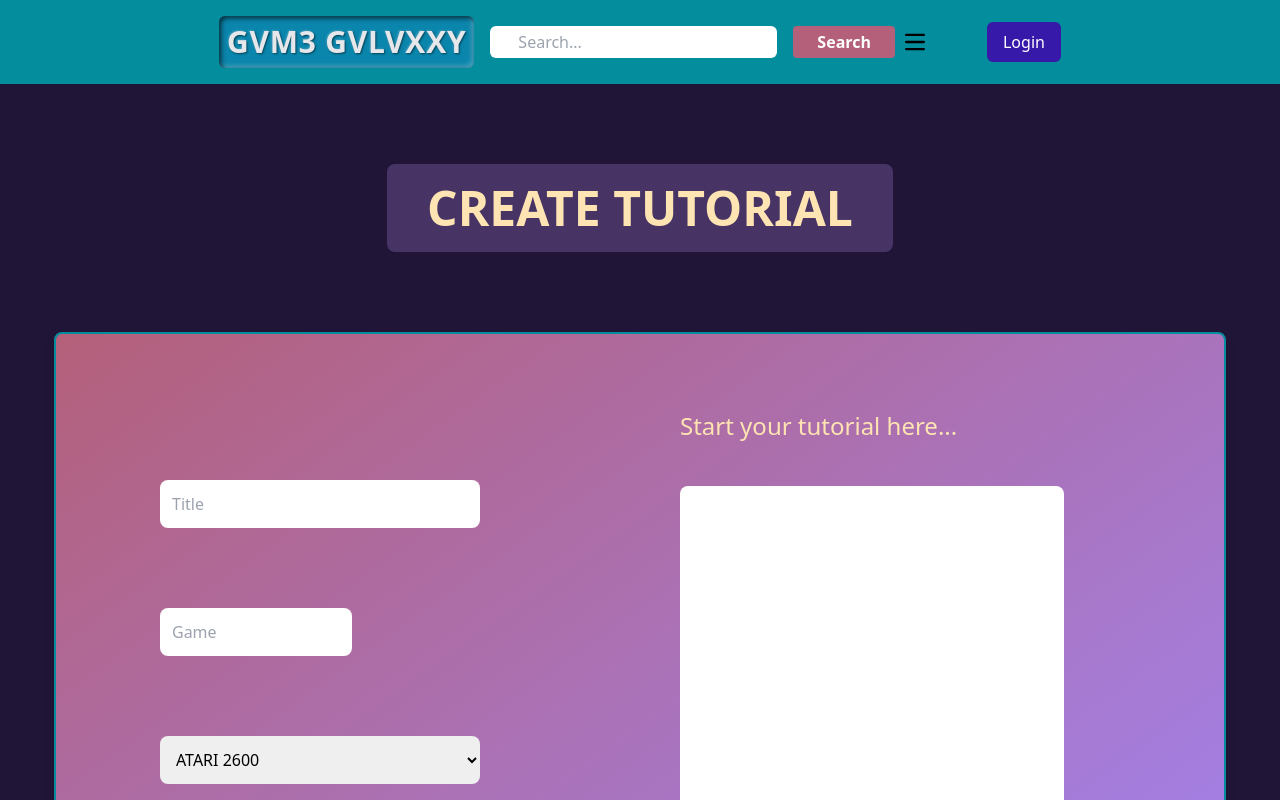
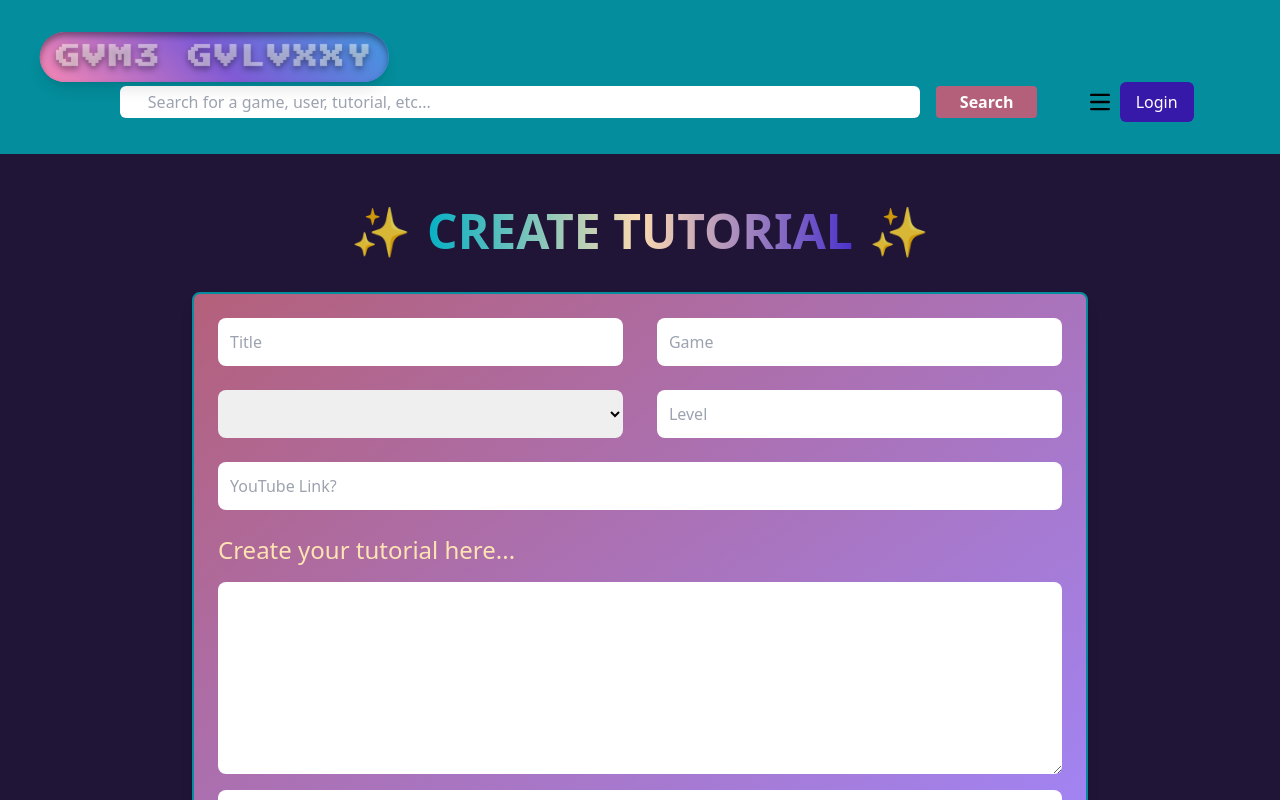
Before and after one commit to TheKyleKirby/GAME-GALAXXY, a React (Vite) app in the folder client/: page /createtutorial in a window 1280 px wide. Shown: the top 800 px of the page. Built offline with nearby package versions, Linux system fonts and the light colour scheme.

Commit message:
more ui polishing and getting pesky scrolling behavior fixed up on various pages

```diff
--- a/client/index.html
+++ b/client/index.html
@@ -3,6 +3,7 @@
   <head>
     <meta charset="UTF-8" />
     <meta name="viewport" content="width=device-width, initial-scale=1.0" />
+    <link href="https://fonts.googleapis.com/css2?family=Press+Start+2P&display=swap" rel="stylesheet">
     <link rel="stylesheet" href="./src/index.css">
     <link href="https://cdn.jsdelivr.net/npm/tailwindcss@2.2.19/dist/tailwind.min.css" rel="stylesheet">
     <title>Game Galaxxy</title>
--- a/client/src/App.jsx
+++ b/client/src/App.jsx
@@ -1,34 +1,32 @@
-import { Routes, Route } from 'react-router-dom'
-import Navbar from './components/Navbar'
-import Homepage from './pages/Homepage'
-import Footer from './components/Footer'
-import Profile from './pages/Profile'
-import Tutorial from './pages/Tutorial'
-import Results from './pages/Results'
-import Blog from './pages/Blog'
-import NotFound from './pages/NotFound'
-import CreateTutorial from './pages/CreateTutorial'
-
-
-
+import { Routes, Route } from 'react-router-dom';
+import Navbar from './components/Navbar';
+import Homepage from './pages/Homepage';
+import Footer from './components/Footer';
+import Profile from './pages/Profile';
+import Tutorial from './pages/Tutorial';
+import Results from './pages/Results';
+import Blog from './pages/Blog';
+import NotFound from './pages/NotFound';
+import CreateTutorial from './pages/CreateTutorial';
 
 const App = () => {
-    return (
-        <>
-            <Navbar />
-                <Routes>
-                    <Route path='/' element={<Homepage />} />
-                    <Route path='/profile' element={<Profile />} />
-                    <Route path='/tutorial/:id' element={<Tutorial />} />
-                    <Route path='/results' element={<Results />} />
-                    <Route path='/blog' element={<Blog />} />
-                    <Route path='/createtutorial' element={<CreateTutorial />} />
-                    <Route path='*' element={<NotFound />} />
-                </Routes>
-            <Footer />
-        </>
+  return (
+    <div className="flex flex-col min-h-screen">
+      <Navbar />
+      <main className="flex-grow">
+        <Routes>
+          <Route path="/" element={<Homepage />} />
+          <Route path="/profile" element={<Profile />} />
+          <Route path="/tutorial/:id" element={<Tutorial />} />
+          <Route path="/results" element={<Results />} />
+          <Route path="/blog" element={<Blog />} />
+          <Route path="/createtutorial" element={<CreateTutorial />} />
+          <Route path="*" element={<NotFound />} />
+        </Routes>
+      </main>
+      <Footer />
+    </div>
+  );
+};
 
-    )
-}
-
-export default App
+export default App;
--- a/client/src/components/Navbar.jsx
+++ b/client/src/components/Navbar.jsx
@@ -1,8 +1,8 @@
 // eslint-disable-next-line no-unused-vars
 import React, { useState, useEffect } from 'react';
-import { Link, useLocation } from 'react-router-dom'
-import SignUpModal from './SignupModal'
-import SearchBar from './SearchBar'
+import { Link, useLocation } from 'react-router-dom';
+import SignUpModal from './SignupModal';
+import SearchBar from './SearchBar';
 import { useMutation } from '@apollo/client';
 import { LOG_IN } from '../utils/mutations';
 import Auth from '../utils/auth';
@@ -11,30 +11,36 @@ const Navbar = () => {
     const [isMenuOpen, setIsMenuOpen] = useState(false);
     const [isLoginModalOpen, setIsLoginModalOpen] = useState(false);
     const [isSignUpModalOpen, setIsSignUpModalOpen] = useState(false);
-    const location = useLocation()
+    const location = useLocation();
 
-    const [isLoggedIn, setIsLoggedIn] = useState(false)
+    const [isLoggedIn, setIsLoggedIn] = useState(false);
 
+    // Check if the user is logged in on initial render
     useEffect(() => {
         setIsLoggedIn(Auth.loggedIn());
     }, []);
 
+    // Toggle the state for the mobile menu
     const toggleMenu = () => {
         setIsMenuOpen(!isMenuOpen);
     };
 
+    // Toggle the state for the login modal
     const toggleLoginModal = () => {
         setIsLoginModalOpen(!isLoginModalOpen);
     };
 
+    // Toggle the state for the signup modal
     const toggleSignUpModal = () => {
         setIsSignUpModalOpen(!isSignUpModalOpen);
     };
 
+    // Close the mobile menu when navigating to a new location
     useEffect(() => {
         setIsMenuOpen(false);
     }, [location]);
 
+    // State for form inputs
     const [formState, setFormState] = useState({
         username: '',
         password: '',
@@ -42,6 +48,7 @@ const Navbar = () => {
 
     const [login] = useMutation(LOG_IN);
 
+    // Handle input changes
     const handleChange = (event) => {
         const { name, value } = event.target;
 
@@ -51,9 +58,7 @@ const Navbar = () => {
         });
     };
 
-    useEffect(() => {
-    }, [isLoggedIn]);
-
+    // Handle form submission for login
     const handleFormSubmit = async (event) => {
         event.preventDefault();
 
@@ -63,69 +68,100 @@ const Navbar = () => {
             });
 
             Auth.login(data.login.token);
-
-            setIsLoggedIn(true)
+            setIsLoggedIn(true);
 
         } catch (e) {
             console.error(e);
         }
     };
 
+    // Handle logout
     const logout = (event) => {
         event.preventDefault();
         Auth.logout();
-        setIsLoggedIn(false)
-
+        setIsLoggedIn(false);
     };
 
     return (
         <>
-            <nav className="border-gray-200  bg-tealBlue-dark flex flex-col items-center md:flex-wrap">
-                <div className="flex flex-wrap items-center justify-center md:justify-between mx-2 p-4">
-
+            <nav className="sticky top-0 z-50 border-gray-200 bg-tealBlue-dark flex flex-col md:flex-row md:flex-wrap md:justify-between w-full p-4">
+            <div className="flex flex-wrap items-center justify-between mx-2 p-4 w-full" style={{ width: "95%" }}>
+                    {/* Logo Section */}
                      <Link to="/" className="flex items-center space-x-3 rtl:space-x-reverse">
+    <div
+        className="self-center px-4 py-2 rounded-full shadow-lg transform hover:scale-105 transition-all duration-300 ease-in-out relative"
+        style={{
+            background: 'linear-gradient(45deg, #F687B3, #805AD5, #4299E1)',
+            borderRadius: '9999px',
+            padding: '8px 16px',
+        }}
+    >
         <span
-                        className="self-center text-3xl font-bold tracking-wide px-2"
+            className="text-2xl font-bold tracking-wide"
             style={{
-                            color: '#E5E7EB',
-                            textShadow: '1px 1px 2px rgba(0, 0, 0, 0.5), -1px -1px 2px rgba(255, 255, 255, 0.2)',
-                            boxShadow: 'inset 2px 2px 5px rgba(0, 0, 0, 0.7), inset -2px -2px 5px rgba(255, 255, 255, 0.3)',
-                            background: 'rgba(37, 99, 235, 0.2)',
-                            borderRadius: '0.375rem',
-                            padding: '0.5rem',
+                letterSpacing: '0.1em',
+                color: 'transparent',
+                backgroundClip: 'text',
+                WebkitBackgroundClip: 'text',
+                backgroundImage: 'linear-gradient(45deg, #F687B3, #805AD5, #4299E1)',
+                textShadow: '0px 1px 1px rgba(255, 255, 255, 0.5), 0px 4px 6px rgba(0, 0, 0, 0.4)',
+                fontFamily: '"Press Start 2P", cursive', // Pixel font style
+                position: 'relative',
+                zIndex: 1,
             }}
         >
             GVM3 GVLVXXY
         </span>
+        <span
+            style={{
+                position: 'absolute',
+                top: '50%',
+                left: '50%',
+                transform: 'translate(-50%, -50%)',
+                width: '100%',
+                height: '100%',
+                background: 'linear-gradient(45deg, #F687B3, #805AD5, #4299E1)',
+                borderRadius: '9999px',
+                boxShadow: 'inset 0px 4px 6px rgba(0, 0, 0, 0.4)',
+                zIndex: 0,
+            }}
+        ></span>
+    </div>
 </Link>
 
 
+                    {/* Search Bar and Mobile Menu Toggle */}
+                    <div className="flex-grow flex items-center justify-center md:justify-between space-x-4 mt-4 md:mt-0">
                         <SearchBar />
-                    <div className="flex flex-col md:flex-row items-center space-y-2 md:space-y-0 md:space-x-4">
                         <button
                 onClick={toggleMenu}
                 type="button"
-                        className="inline-flex items-center justify-center p-1 w-10 h-10 text-sm rounded-lg hover:bg-gray-100 focus:outline-none focus:ring-2 focus:ring-gray-200 dark:text-royalBlurp-dark mr-9"
+                className="inline-flex items-center justify-center p-1 w-10 h-10 text-sm rounded-lg hover:bg-gray-100 focus:outline-none focus:ring-2 focus:ring-gray-200 dark:text-royalBlurp-dark"
                 aria-controls="navbar-hamburger"
                 aria-expanded={isMenuOpen}
             >
                 <span className="sr-only">Open main menu</span>
-                        <svg className="w-5 h-5" aria-hidden="true" xmlns="http://www.w3.org/2000/svg" fill="none" viewBox="0 0 17 14">
+                <svg className="w-5 h-5" xmlns="http://www.w3.org/2000/svg" fill="none" viewBox="0 0 17 14">
                     <path stroke="currentColor" strokeLinecap="round" strokeLinejoin="round" strokeWidth="2" d="M1 1h15M1 7h15M1 13h15" />
                 </svg>
             </button>
+        </div>
 
-                    {isLoggedIn ?
+                    {/* Login/Logout Button */}
+                    <div className="flex space-x-4 mt-4 md:mt-0">
+            {isLoggedIn ? (
                 <button className="text-white bg-royalBlurp-dark px-4 py-2 rounded-md" onClick={logout}>Logout</button>
-                        :
-                        <button onClick={toggleLoginModal} className=" text-white bg-royalBlurp-dark px-4 py-2 rounded-md">Login</button>
-                    }
+            ) : (
+                <button onClick={toggleLoginModal} className="text-white bg-royalBlurp-dark px-4 py-2 rounded-md">Login</button>
+            )}
         </div>
-                {/* transitions & ease-in-out for smooth drop down? */}
-                <div className={`${isMenuOpen ? 'block' : 'hidden'} w-full`} id="navbar-hamburger">
-                    <ul className="flex flex-col font-medium mt-4 rounded-lg bg-tealBlue-dark dark:border-royalBlurp-dark">
+    </div>
+
+                {/* Mobile Menu */}
+                <div className={`${isMenuOpen ? 'block' : 'hidden'} absolute top-16 left-0 w-full z-50`} id="navbar-hamburger">
+                    <ul className="flex flex-col items-center justify-center font-medium mt-4 rounded-lg bg-tealBlue-dark dark:border-royalBlurp-dark">
                         <li>
-                            <Link to="/" className="block py-2 px-3 text-white rounded  hover:bg-gray-100 dark:text-gray-400 dark:hover:bg-gray-700 dark:hover:text-pinkyPink-dark" aria-current="page">Home</Link>
+                            <Link to="/" className="block py-2 px-3 text-white rounded hover:bg-gray-100 dark:text-gray-400 dark:hover:bg-gray-700 dark:hover:text-pinkyPink-dark" aria-current="page">Home</Link>
                         </li>
                         <li>
                             {isLoggedIn && (
@@ -140,14 +176,10 @@ const Navbar = () => {
                         </li>
                         <li>
                             <Link to="/CreateTutorial" className="block py-2 px-3 text-white rounded hover:bg-gray-100 dark:text-gray-400 dark:hover:bg-gray-700 dark:hover:text-pinkyPink-dark">Create Tutorial</Link>
-
                         </li>
                     </ul>
                 </div>
-                </div>
             </nav>
-
-
 
             {/* Login Modal */}
             {isLoginModalOpen && (
@@ -163,8 +195,6 @@ const Navbar = () => {
                             name="username"
                             value={formState.username}
                             placeholder="Username"
-                            // type="text"
-                            // placeholder="Username"
                             className="w-full px-4 py-2 mb-4 border rounded-md focus:outline-none focus:ring-2 focus:ring-blue-500"
                         />
                         <input
@@ -173,8 +203,6 @@ const Navbar = () => {
                             name="password"
                             value={formState.password}
                             placeholder="Password"
-                            // type="password"
-                            // placeholder="Password"
                             className="w-full px-4 py-2 mb-4 border rounded-md focus:outline-none focus:ring-2 focus:ring-blue-500"
                         />
                         <div className="flex justify-between items-center">
@@ -188,7 +216,6 @@ const Navbar = () => {
             {/* Sign Up Modal */}
             {isSignUpModalOpen && (
                 <SignUpModal />
-
             )}
         </>
     );
--- a/client/src/components/SearchBar.jsx
+++ b/client/src/components/SearchBar.jsx
@@ -22,12 +22,12 @@ const handleSubmit = (event) =>{
 
 	return (
 		<form onSubmit={handleSubmit} action='/results' className='flex flex-col md:flex-row items-center max-w-4xl mx-auto'>
-			<div className="flex-1 mx-4">
-			<input onChange={handleInput} type="text" placeholder="Search..." className="w-full px-4 py-2 md:px-7 md:py-1 rounded-md focus:outline-none focus:ring-2 focus:ring-goldenOrange-dark" />
+			<div className="flex-2 mx-4">
+			<input onChange={handleInput} type="text" placeholder="Search for a game, user, tutorial, etc..." className="w-[400px] md:w-[600px] lg:w-[800px] px-4 py-2 md:px-7 md:py-1 rounded-md focus:outline-none focus:ring-2 focus:ring-goldenOrange-dark" />
 		</div>
 		<button type='submit' className="bg-pinkyPink-dark hover:bg-lightLavender-dark text-white font-semibold py-2 px-4 md:py-1 md:px-6 md:text-base rounded">Search</button>
 		</form>
 	)
 }
 
-export default SearchBar
+export default SearchBar;
--- a/client/src/components/staffMembers.jsx
+++ b/client/src/components/staffMembers.jsx
@@ -32,7 +32,7 @@ const staffMembers = [
 
 const StaffMembers = () => {
   return (
-    <div className="w-[90%] mx-auto mt-8 bg-deepBlue border-2 border-royalBlue-dark shadow-lg rounded-lg p-6 md:p-8">
+    <div className="w-[90%] mx-auto mt-8 mb-12 bg-deepBlue border-2 border-royalBlue-dark shadow-lg rounded-lg p-6 md:p-8">
       <div className="flex justify-center">
         <h2 className="text-4xl md:text-5xl font-bold mb-10 text-white relative inline-flex items-center">
           <span className="mr-2 md:mr-4 animate-pulse">✨</span>
--- a/client/src/index.css
+++ b/client/src/index.css
@@ -1,7 +1,6 @@
 @tailwind base;
 @tailwind components;
 @tailwind utilities;
-
 
 
 html, body, #root {
@@ -29,7 +28,6 @@ main {
   background-size: cover;
 }
 
-
 .custom-heading {
   line-height: 1.2;
   padding: 8px 0;
--- a/client/src/pages/CreateTutorial.jsx
+++ b/client/src/pages/CreateTutorial.jsx
@@ -1,23 +1,18 @@
-// import platformEnum from '../../../server/schemas/game/gameTypeDefs'
-// maybe hard code the options in, will be easier.
-
-import { useState } from "react"
-import { useMutation } from "@apollo/client"
-import { CREATE_TUTORIAL } from "../utils/mutations"
+import { useState } from "react";
+import { useMutation } from "@apollo/client";
+import { CREATE_TUTORIAL } from "../utils/mutations";
 
 const CreateTutorial = () => {
-
-const [title, setTitle] = useState('')
-const [game, setGame] = useState('')
-const [platform, setPlatform] = useState('')
-const [level, setLevel] = useState('')
-const [youTubeLink, setYouTubeLink] = useState('')
-const [content, setContent] = useState('')
-const [tags, setTags] = useState('')
+  // State variables for the form inputs
+  const [title, setTitle] = useState('');
+  const [game, setGame] = useState('');
+  const [platform, setPlatform] = useState('');
+  const [level, setLevel] = useState('');
+  const [youTubeLink, setYouTubeLink] = useState('');
+  const [content, setContent] = useState('');
+  const [tags, setTags] = useState('');
 
   // todo gonna have to split tags into each tag string.
-
-
   const tutorialInput = {
     title,
     game,
@@ -25,95 +20,106 @@ const tutorialInput = {
     level,
     youTubeLink,
     content,
-	tags
+    tags,
+  };
+
+  // Mutation to create a tutorial
+  const [createTutorial] = useMutation(CREATE_TUTORIAL, {
+    variables: { tutorial: tutorialInput },
+  });
+
+  // Form submission handler
+  const onSubmit = (event) => {
+    event.preventDefault();
+    if (title === '' || content === '') {
+      return alert('Title and Content are required.');
     }
 
-const [createTutorial] = useMutation(CREATE_TUTORIAL, {
-	variables: { tutorial: tutorialInput }
-})
-const onSubmit = (event) => {
-	event.preventDefault()
-	if(title === '', content === ''){
-		return alert('Title and Content are required.')
-	}
-	// if(author === null){
-	// 	return alert('Not Authenticated')
-	// }
-
-	createTutorial(tutorialInput)
-}
-
-// todo redirect to created tutorial after submitting. (get id, redirect)
+    createTutorial(tutorialInput);
+  };
 
   return (
-		<div className='flex flex-col w-full items-center bg-darkPurple-dark'>
-			<div>
-				<h2 className='text-goldenOrange-light m-20 bg-darkPurple-light py-5 px-10 rounded-lg font-bold text-5xl flex'>CREATE TUTORIAL</h2>
+    <main className="flex flex-col items-center bg-darkPurple-dark">
+      {/* Heading Section */}
+      <div className="flex justify-center mt-10 mb-6">
+        <h2 className="text-5xl font-bold text-white relative inline-flex items-center">
+          <span className="mr-2 md:mr-4 animate-pulse">✨</span>
+          <span className="bg-gradient-to-r from-tealBlue via-brightPeach to-royalBlurp bg-clip-text text-transparent m-auto custom-heading">
+            CREATE TUTORIAL
+          </span>
+          <span className="ml-2 md:ml-4 animate-pulse">✨</span>
+        </h2>
       </div>
-			<div className='bg-gradient-to-br from-pinkyPink-dark to-[#9f87ff] shadow-lg p-6 border-2 border-tealBlue-dark mb-48 rounded-lg' >
-				{/* text color not working...come back to. */}
-				<form onSubmit={onSubmit} className='flex w-full space-x-24 items-center p-10'>
-					<div className='flex flex-col space-y-20 mx-10 '>
-						<input type='text' name='title' className=' rounded-lg mt-4 p-3  w-80 focus:outline-none focus:ring-4 focus:ring-offset-deepBlue' placeholder='Title' onChange={(event) =>{
-											setTitle(event.target.value)
-										}} />
-						<input type='text' name='game' className=' rounded-lg p-3  w-48 focus:outline-none focus:ring-4 focus:ring-offset-deepBlue' placeholder='Game' onChange={(event) =>{
-											setGame(event.target.value)
-										}} />
-						<select id='platform' name='platform' className=' rounded-lg mt-4 p-3 w-80 focus:outline-none focus:ring-4 focus:ring-offset-deepBlue'onChange={(event) =>{
-											setPlatform(event.target.value)
-										}} >
-							<option value='' disabled hidden >Platform</option>
-							{/* {Object.entries(platformEnum).map(([key, value)] =>{<option key={key} value={value}}>{value}</option>})} */}
-							<option value='ATARI_2600'>ATARI 2600</option>
-							<option value='DREAMCAST'>DREAMCAST</option>
-							<option value='GAMECUBE'>GAMECUBE</option>
-							<option value='GENESIS'>GENESIS</option>
-							<option value='NES'>NES</option>
-							<option value='NINTENDO_3DS'>NINTENDO 3DS</option>
-							<option value='NINTENDO_DS'>NINTENDO DS</option>
-							<option value='NINTENDO_SWITCH'>NINTENDO SWITCH</option>
-							<option value='NINTENDO_WII'>NINTENDO WII</option>
-							<option value='PLAYSTATION_2'>PLAYSTATION 2</option>
-							<option value='PLAYSTATION_3'>PLAYSTATION 3</option>
-							<option value='PLAYSTATION_4'>PLAYSTATION 4</option>
-							<option value='PLAYSTATION_5'>PLAYSTATION 5</option>
-							<option value='PSP'>PSP</option>
-							<option value='SNES'>SNES</option>
-							<option value='XBOX'>XBOX</option>
-							<option value='XBOX_360'>XBOX 360</option>
-							<option value='XBOX_ONE'>XBOX ONE</option>
-							<option value='COMPUTER'>COMPUTER</option>
-							<option value='OTHER'>OTHER</option>
 
-
+      {/* Form Section */}
+      <div className="bg-gradient-to-br from-pinkyPink-dark to-[#9f87ff] shadow-lg p-6 border-2 border-tealBlue-dark mb-10 rounded-lg w-[95%] max-w-4xl">
+        <form onSubmit={onSubmit} className="flex flex-col space-y-6">
+          <div className="flex flex-wrap justify-between gap-6">
+            <input
+              type="text"
+              name="title"
+              className="rounded-lg p-3 w-full sm:w-[48%] focus:outline-none focus:ring-4 focus:ring-offset-deepBlue"
+              placeholder="Title"
+              onChange={(event) => setTitle(event.target.value)}
+            />
+            <input
+              type="text"
+              name="game"
+              className="rounded-lg p-3 w-full sm:w-[48%] focus:outline-none focus:ring-4 focus:ring-offset-deepBlue"
+              placeholder="Game"
+              onChange={(event) => setGame(event.target.value)}
+            />
+            <select
+              id="platform"
+              name="platform"
+              className="rounded-lg p-3 w-full sm:w-[48%] focus:outline-none focus:ring-4 focus:ring-offset-deepBlue"
+              onChange={(event) => setPlatform(event.target.value)}
+            >
+              <option value="" disabled hidden>
+                Platform
+              </option>
+              {/* Add platform options here */}
             </select>
-						<input type='text' name='level' className=' rounded-lg p-3  w-32 focus:outline-none focus:ring-4 focus:ring-offset-deepBlue' placeholder='Level' onChange={(event) =>{
-											setLevel(event.target.value)
-										}} />
-						<input type='text' name='youtubelink' className=' rounded-lg p-3  max-w-2xl min-w-96 focus:outline-none focus:ring-4 focus:ring-offset-deepBlue' placeholder='YouTube Link?' onChange={(event) =>{
-											setYouTubeLink(event.target.value)
-										}} />
+            <input
+              type="text"
+              name="level"
+              className="rounded-lg p-3 w-full sm:w-[48%] focus:outline-none focus:ring-4 focus:ring-offset-deepBlue"
+              placeholder="Level"
+              onChange={(event) => setLevel(event.target.value)}
+            />
+            <input
+              type="text"
+              name="youtubelink"
+              className="rounded-lg p-3 w-full focus:outline-none focus:ring-4 focus:ring-offset-deepBlue"
+              placeholder="YouTube Link?"
+              onChange={(event) => setYouTubeLink(event.target.value)}
+            />
           </div>
-					<div className='flex flex-col text-2xl text-goldenOrange-light gap-16 font-light m-3 justify-center' >
-						<label>Start your tutorial here...</label>
-						<textarea name="content" className=' rounded-lg p-3 -mt-5 w-96 h-96 focus:outline-none focus:ring-4 focus:ring-offset-deepBlue'onChange={(event) =>{
-											setContent(event.target.value)
-										}} >
-						</textarea>
-						<input type='text' name='tags' className=' rounded-lg p-2 w-96 focus:outline-none focus:ring-4 focus:ring-offset-deepBlue' placeholder='Tags' onChange={(event) =>{
-											setTags(event.target.value)
-										}} />
-                        <button type="submit" className=" text-white bg-royalBlurp-dark w-48 py-2 self-end rounded-md">Save</button>
-
+          <div className="flex flex-col text-2xl text-goldenOrange-light gap-4 font-light">
+            <label>Create your tutorial here...</label>
+            <textarea
+              name="content"
+              className="rounded-lg p-3 w-full h-48 focus:outline-none focus:ring-4 focus:ring-offset-deepBlue"
+              onChange={(event) => setContent(event.target.value)}
+            ></textarea>
+            <input
+              type="text"
+              name="tags"
+              className="rounded-lg p-2 w-full focus:outline-none focus:ring-4 focus:ring-offset-deepBlue"
+              placeholder="Tags"
+              onChange={(event) => setTags(event.target.value)}
+            />
+            <button
+              type="submit"
+              className="text-white bg-royalBlurp-dark w-full md:w-48 py-2 self-end rounded-md"
+            >
+              Save
+            </button>
           </div>
-					<button>
-
-					</button>
         </form>
       </div>
-		</div>
-	)
-}
+    </main>
+  );
+};
 
-export default CreateTutorial
+export default CreateTutorial;
--- a/package.json
+++ b/package.json
@@ -22,6 +22,7 @@
     "apollo-server-express": "^3.13.0",
     "axios": "^1.7.3",
     "jsonwebtoken": "^9.0.2",
+    "react-rating-stars-component": "^2.2.0",
     "safe-buffer": "^5.2.1",
     "tailwindcss": "^3.4.7"
   }
```
Also changed, not shown: client/src/components/Hero.jsx (+11 -10 lines), 1 other file (tests, documents, lock files or other folders). Lines whose indentation alone changed are shown as unchanged.
